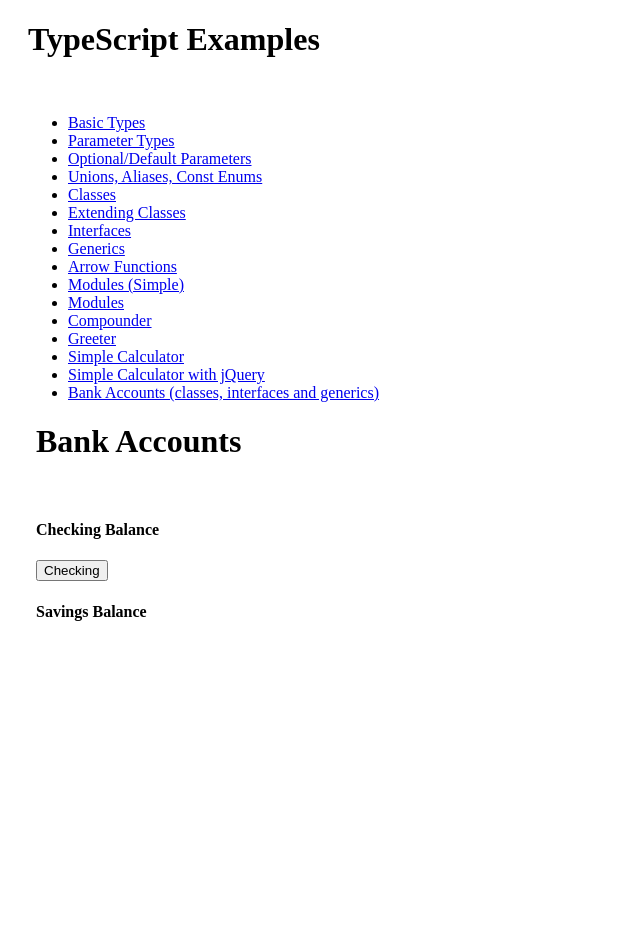
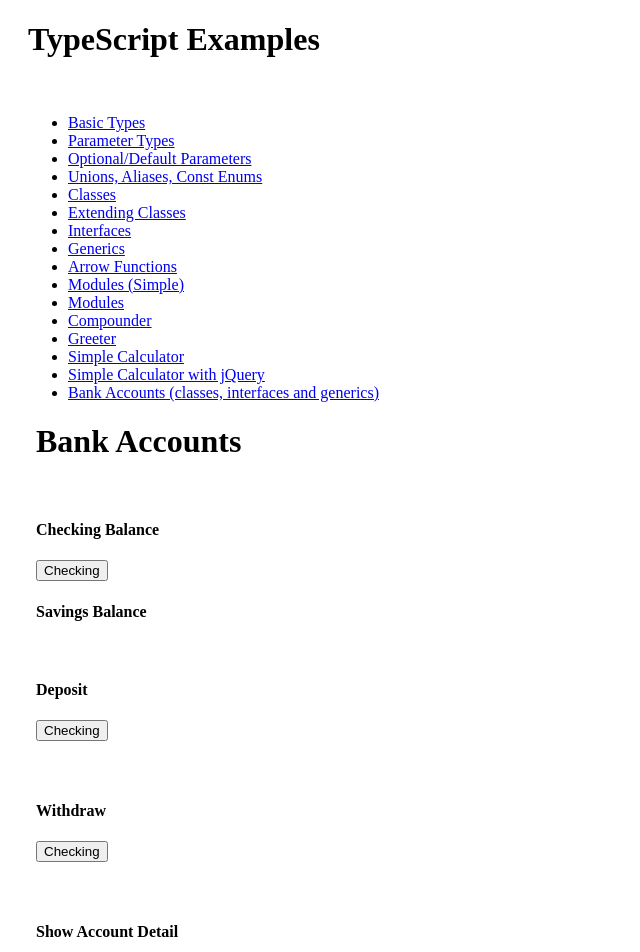
Before and after one commit to dennisisk/Coding-Challenge-Typescript-1, an Angular app in the folder my-app/: page /banking in a window 1280 px wide. Shown: the top 952 px of the page, without its empty margins (0-640 px from the left). Before the commit the page ends 800 px from the top, so only its background shows below. Built offline with nearby package versions, Linux system fonts and the light colour scheme.

Commit message:
add new function bank component

```diff
--- a/my-app/src/app/Challenge-Questions/banking/banking.component.html
+++ b/my-app/src/app/Challenge-Questions/banking/banking.component.html
@@ -15,5 +15,18 @@
     <h4>Savings Balance</h4>
     <h4 id="savings"><div *ngIf="checkingClicked"><h4>${{balance}}</h4></div> </h4>
     <br />
+
+    <h4>Deposit</h4>
+    <button id="depositButton" (click)="deposit()">Checking</button> &nbsp;&nbsp;
+    <h4 id="Deposit"></h4>
+    <br />
+    <h4>Withdraw</h4>
+    <button id="withdrawButton" (click)="withdraw()">Checking</button> &nbsp;&nbsp;
+    <h4 id="Withdraw"></h4>
+    <br />
+    <h4>Show Account Detail</h4>
+    <button id="accountDetailButton" (click)="getAccountInfo()">Checking</button> &nbsp;&nbsp;
+    <h4 id="accountDetail"></h4>
+    <br />
 </body>
 </html>
```
